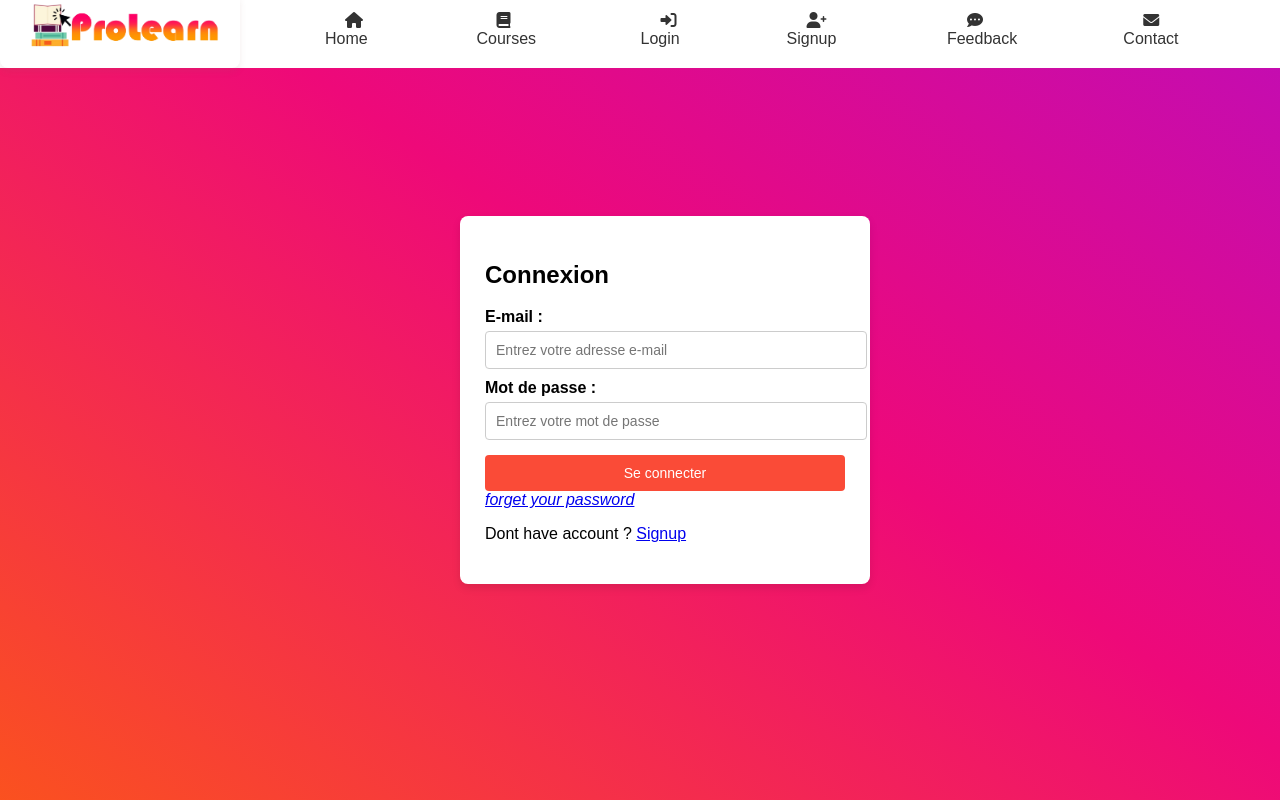
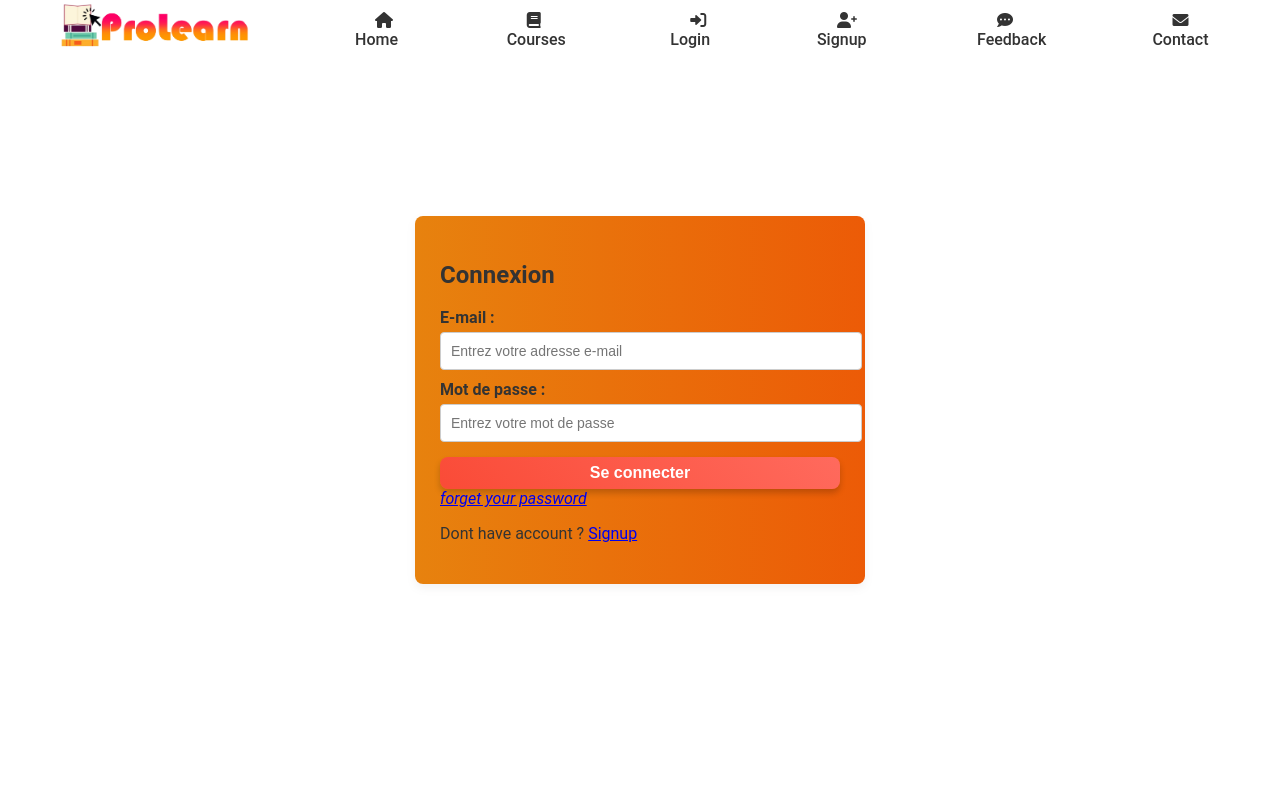
Before and after one commit to yassinehmza/TheLastProLearn, a PHP site: page /login/login.html in a window 1280 px wide. Run offline with PHP 8.4, Linux system fonts and the light colour scheme.

Commit message:
salimamaaarras

```diff
--- a/css/login.css
+++ b/css/login.css
@@ -1,14 +1,21 @@
 body {
-    font-family: Arial, sans-serif;
-    margin: 0;
-    padding: 0;
+margin: 0;
+padding: 0;
+width: 100%;
+height: 100%;
+font-family: 'Roboto', sans-serif;
+background-color: white;
+color: #333;
+scroll-behavior: smooth;
+box-sizing: border-box;
+
+  }
+  .the-container{
     display: flex;
     justify-content: center;
     align-items: center;
-    height: 100vh;
-    background :linear-gradient(35deg , black,#FF6A00 ,#EE0979 , #a10fdf ,white);
-    width: 100%;
-    background-size: 300% 300%;
+    height: 100vh; /* Full viewport height */
+    background-color: white;
 
   }
   @keyframes color {
@@ -24,10 +31,10 @@ body {
 
   }
   form {
-    background: white;
+    background: linear-gradient(to right, rgb(231, 130, 14), rgb(236, 91, 7));
     padding: 25px;
     border-radius: 8px;
-    box-shadow: 0 4px 8px rgba(0, 0, 0, 0.1);
+    box-shadow: 0 4px 8px rgba(141, 128, 128, 0.1);
     width: 100%;
     max-width: 400px;
   }
@@ -45,14 +52,22 @@ body {
     font-size: 14px;
   }
   button {
-    background-color: #FA4B37;
+    background: linear-gradient(45deg, #FA4B37, #FF6A5D); /* Gradient background */
     color: white;
     border: none;
+    border-radius: 8px;
+    padding: 7px 20px;
+    font-size: 16px;
+    font-weight: bold;
+    box-shadow: 0 4px 6px rgba(0, 0, 0, 0.2);
     margin-top: 15px;
     cursor: pointer;
+    transition: all 0.3s ease;
   }
   button:hover {
-    background-color: #FA4B37;
+    background: linear-gradient(45deg, #FF6A5D, #FA4B37);
+    box-shadow: 0 6px 10px rgba(0, 0, 0, 0.3);
+    transform: translateY(-2px);
   }
 
   header {
--- a/style.css
+++ b/style.css
@@ -48,7 +48,7 @@ nav ul {
 nav a {
     text-decoration: none;
     color: #333333;
-    font-weight: 500;
+    font-weight: 500px;
     padding: 10px 20px;
     margin-right:45px;
     border-radius: 8px;
```
